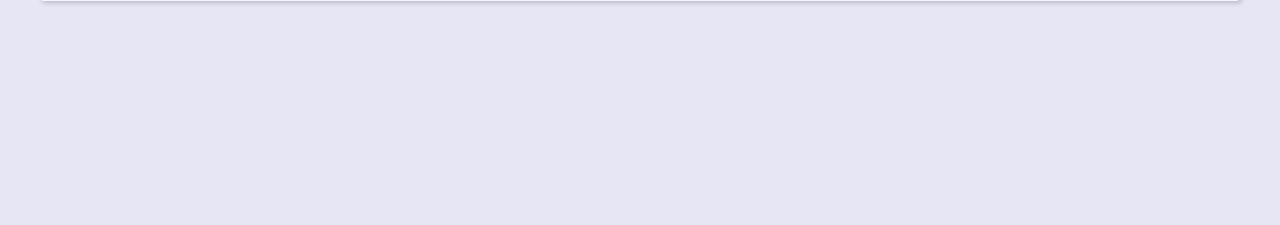
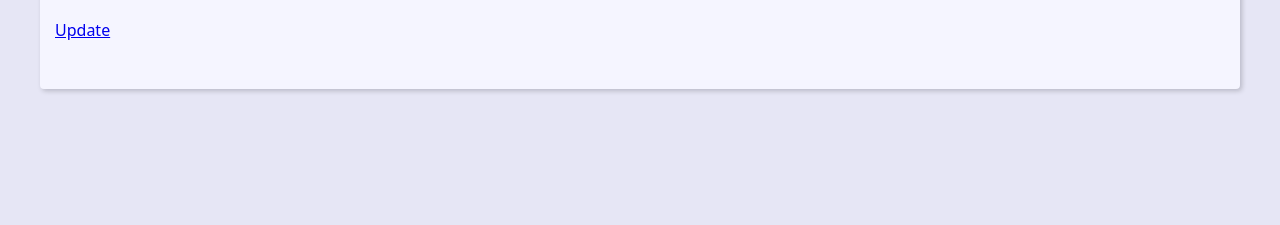
Before and after one commit to danielBRTanimacao/projeto-agenda-django, a Django app: template contact/templates/contact/contact.html in a window 1280 px wide. Shown: the part 472-697 px from the top of the page. Run offline with Django 5.2, Linux system fonts and the light colour scheme; the template is opened without the code that fills it, so the values that code supplies are empty.

Commit message:
links para update

```diff
--- a/contact/templates/contact/contact.html
+++ b/contact/templates/contact/contact.html
@@ -24,4 +24,8 @@
     <p>
         <b>Category: </b>{{ contact.category.name }}
     </p>
+
+    <div class="contact-links">
+        <a href="{% url "contact:update" contact.id %}">Update</a>
+    </div>
 {% endblock content %}
```
